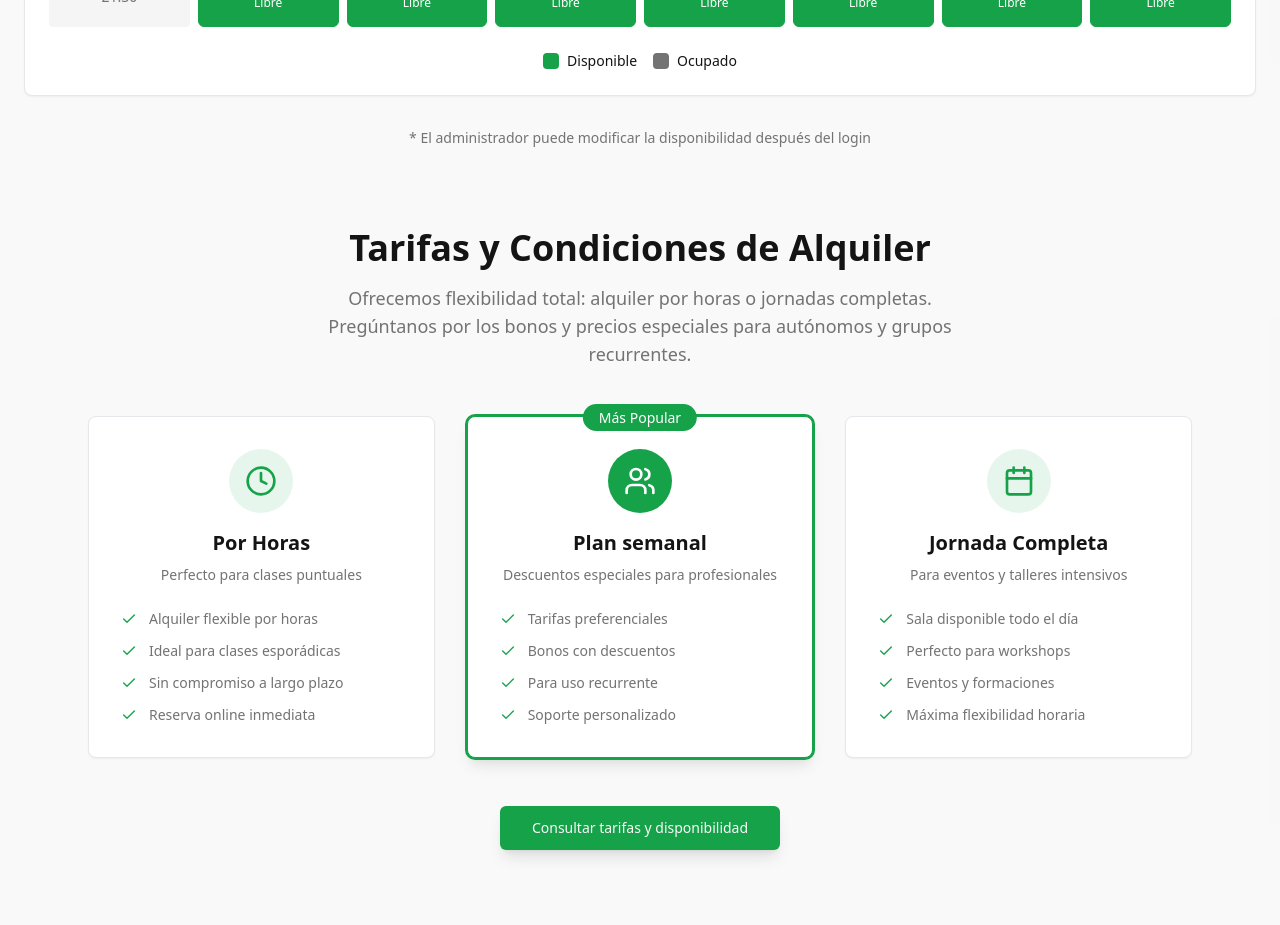
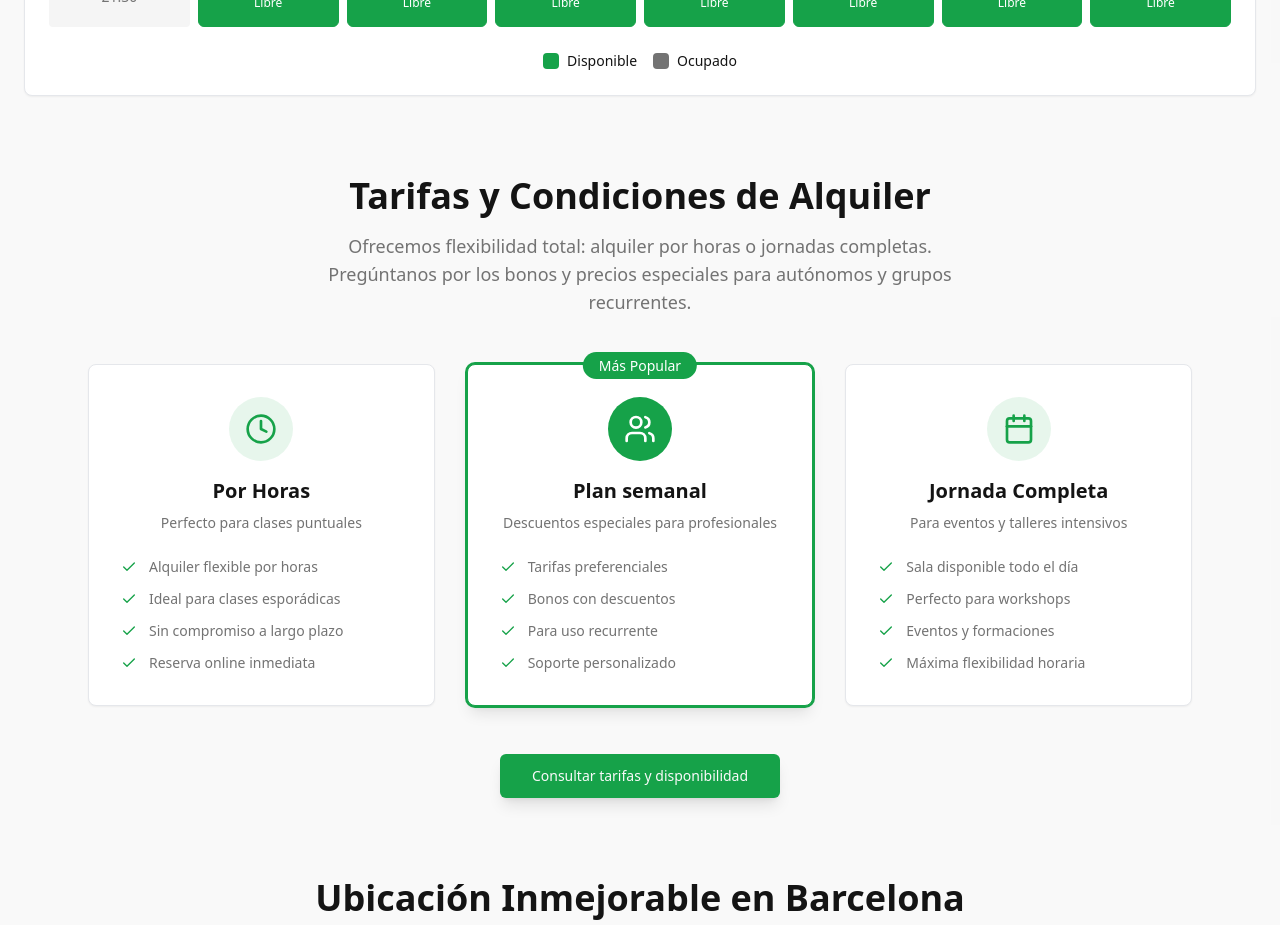
Before and after one commit to FranAzuara/barcelona-space-flow, a React (Vite) app: page / in a window 1280 px wide. Shown: the part 5780-6705 px from the top of the page. Built offline with nearby package versions, Linux system fonts and the light colour scheme; the HTML template or start-up script is replaced by a standard one.

Commit message:
Remove admin availability modification phrase

```diff
--- a/src/components/Calendar.tsx
+++ b/src/components/Calendar.tsx
@@ -94,12 +94,6 @@ const Calendar = () => {
             </div>
           </div>
         </Card>
-
-        <div className="text-center mt-8">
-          <p className="text-sm text-muted-foreground">
-            * El administrador puede modificar la disponibilidad después del login
-          </p>
-        </div>
       </div>
     </section>
   );
```
